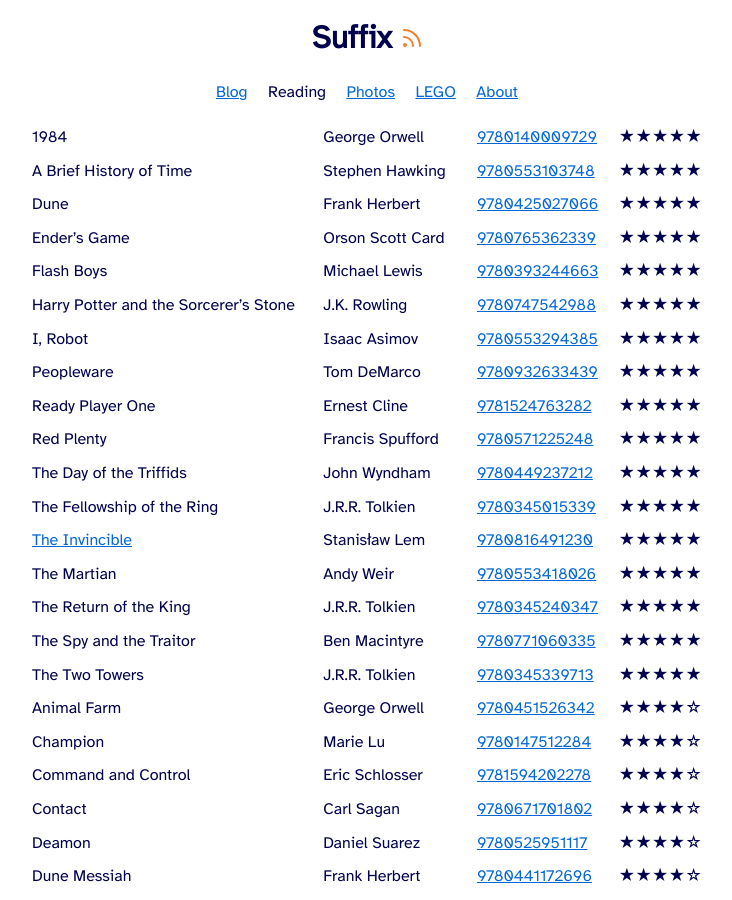
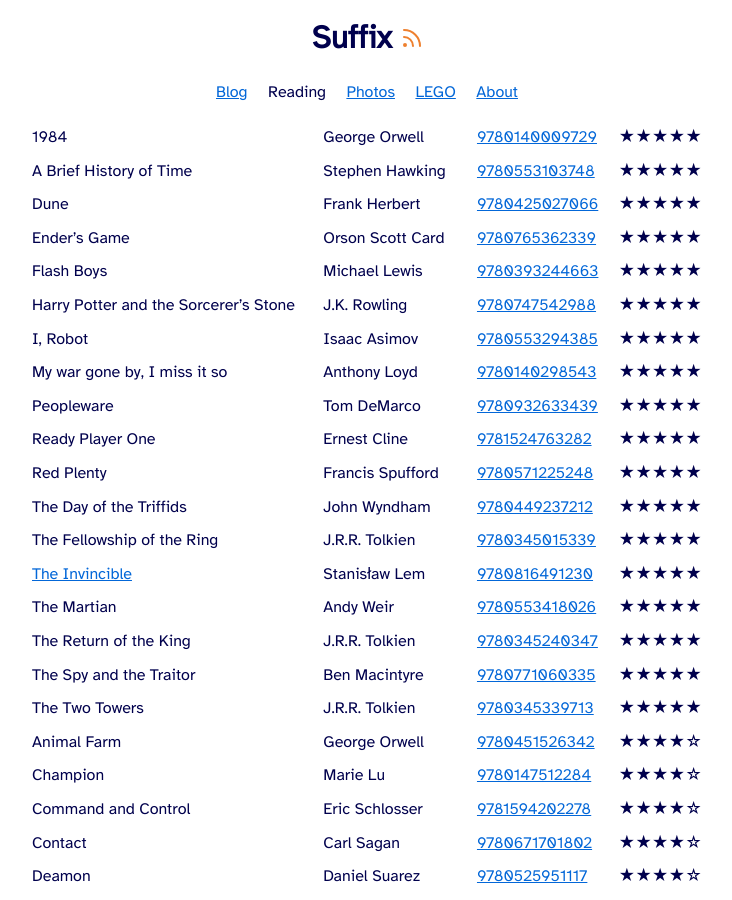
Before and after one commit to cimm/suffix, a Jekyll site: the page built from reading/index.html, in a window 1280 px wide and 900 px high. Shown: the whole window, without its empty margins (273-1005 px from the left). Built offline with Jekyll 4.4.1, drawn with Linux system fonts in a browser that asks for light colours.

Commit message:
Add My War Gone By, I Miss It So by A. Loyd

```diff
--- a/_data/books.yml
+++ b/_data/books.yml
@@ -230,6 +230,10 @@
   author: "William Golding"
   isbn13: 9780786516681
   rating: 2
+- name: "My war gone by, I miss it so"
+  author: "Anthony Loyd"
+  isbn13: 9780140298543
+  rating: 5
 - name: "Matilda"
   author: "Roald Dahl"
   isbn13: 9780590996839
```
